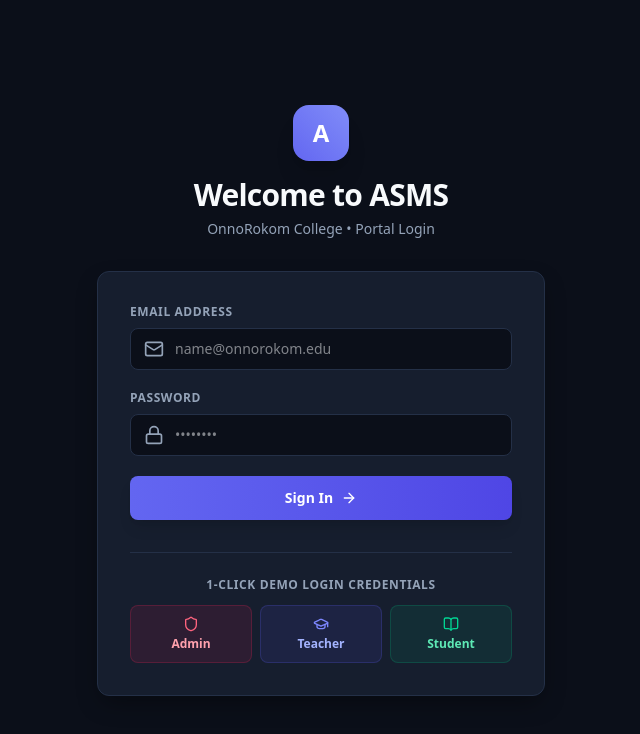
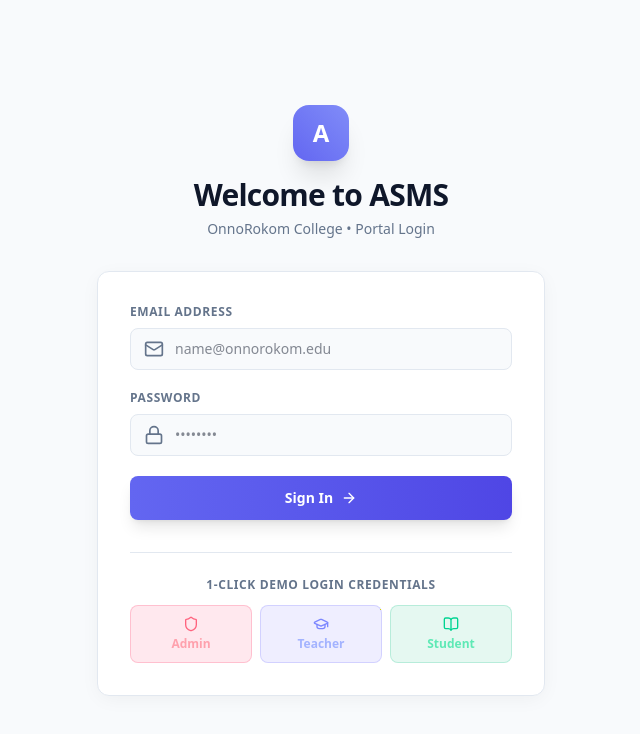
Before and after one commit to sujadud/ASMS---Assignment-Submission-Management-System, a Next.js app in the folder frontend/: page /login in a window 1280 px wide. Shown: the top 734 px of the page, without its empty margins (319-959 px from the left). Built offline with nearby package versions, Linux system fonts and the light colour scheme; no server answers.

Commit message:
feat(ui): add role-based navigation and topbar theme mode switcher

```diff
--- a/frontend/src/app/globals.css
+++ b/frontend/src/app/globals.css
@@ -79,6 +79,28 @@ html[data-theme="DarkViolet"] {
   --text-muted: #d8b4fe;
 }
 
+/* Light Mode Override */
+html.light, html[data-mode="light"] {
+  --bg-main: #f8fafc;
+  --bg-card: #ffffff;
+  --bg-sidebar: #ffffff;
+  --border-color: #e2e8f0;
+  --text-main: #0f172a;
+  --text-muted: #64748b;
+  --primary-glow: rgba(99, 102, 241, 0.15);
+}
+
+html.light .glass-panel {
+  background-color: #ffffff;
+  border: 1px solid #e2e8f0;
+  box-shadow: 0 4px 20px -2px rgba(0, 0, 0, 0.05);
+}
+
+html.light .glass-nav {
+  background-color: #ffffff;
+  border-bottom: 1px solid #e2e8f0;
+}
+
 body {
   background-color: var(--bg-main);
   color: var(--text-main);
--- a/frontend/src/components/Navbar.tsx
+++ b/frontend/src/components/Navbar.tsx
@@ -1,17 +1,43 @@
 'use client';
 
-import React from 'react';
+import React, { useState, useRef, useEffect } from 'react';
 import { useAuth } from '@/context/AuthContext';
-import { useTheme } from '@/context/ThemeContext';
-import { LogOut, User as UserIcon, Shield, GraduationCap, BookOpen } from 'lucide-react';
+import { useTheme, ThemeMode } from '@/context/ThemeContext';
+import {
+  LogOut,
+  Shield,
+  GraduationCap,
+  BookOpen,
+  Sun,
+  Moon,
+  Monitor,
+  ChevronDown
+} from 'lucide-react';
 import Link from 'next/link';
 
 export const Navbar: React.FC = () => {
   const { user, logout } = useAuth();
-  const { settings } = useTheme();
+  const { settings, themeMode, setThemeMode } = useTheme();
 
-  const getRoleBadge = (role?: string) => {
-    switch (role) {
+  const [themeDropdownOpen, setThemeDropdownOpen] = useState(false);
+  const dropdownRef = useRef<HTMLDivElement>(null);
+
+  useEffect(() => {
+    const handleClickOutside = (event: MouseEvent) => {
+      if (dropdownRef.current && !dropdownRef.current.contains(event.target as Node)) {
+        setThemeDropdownOpen(false);
+      }
+    };
+    document.addEventListener('mousedown', handleClickOutside);
+    return () => document.removeEventListener('mousedown', handleClickOutside);
+  }, []);
+
+  const getRoleBadge = (role?: string | number) => {
+    const roleStr = typeof role === 'number'
+      ? (role === 1 ? 'Admin' : role === 2 ? 'Teacher' : 'Student')
+      : role;
+
+    switch (roleStr) {
       case 'Admin':
         return (
           <span className="inline-flex items-center gap-1.5 px-2.5 py-1 text-xs font-semibold rounded-full bg-rose-500/10 text-rose-400 border border-rose-500/20">
@@ -35,6 +61,17 @@ export const Navbar: React.FC = () => {
     }
   };
 
+  const getThemeIcon = () => {
+    switch (themeMode) {
+      case 'light':
+        return <Sun className="w-4 h-4 text-amber-400" />;
+      case 'dark':
+        return <Moon className="w-4 h-4 text-indigo-400" />;
+      default:
+        return <Monitor className="w-4 h-4 text-[var(--text-muted)]" />;
+    }
+  };
+
   return (
     <header className="sticky top-0 z-40 glass-nav border-b border-[var(--border-color)] px-6 py-3.5 flex items-center justify-between">
       <div className="flex items-center gap-3">
@@ -53,8 +90,65 @@ export const Navbar: React.FC = () => {
         </Link>
       </div>
 
-      {user && (
-        <div className="flex items-center gap-4">
+      <div className="flex items-center gap-4">
+        {/* Topbar Theme Mode Switcher Dropdown */}
+        <div className="relative" ref={dropdownRef}>
+          <button
+            type="button"
+            onClick={() => setThemeDropdownOpen(!themeDropdownOpen)}
+            className="flex items-center gap-1.5 px-3 py-1.5 rounded-lg bg-[var(--bg-main)] border border-[var(--border-color)] text-[var(--text-main)] hover:bg-[var(--border-color)]/30 transition-all text-xs font-medium"
+            title="Switch Theme Mode (System / Light / Dark)"
+          >
+            {getThemeIcon()}
+            <span className="capitalize hidden md:inline">{themeMode}</span>
+            <ChevronDown className="w-3.5 h-3.5 text-[var(--text-muted)]" />
+          </button>
+
+          {themeDropdownOpen && (
+            <div className="absolute right-0 mt-2 w-36 glass-panel p-1.5 shadow-xl border border-[var(--border-color)] z-50 animate-fade-in flex flex-col gap-1">
+              <button
+                type="button"
+                onClick={() => { setThemeMode('system'); setThemeDropdownOpen(false); }}
+                className={`flex items-center gap-2 px-3 py-2 text-xs font-medium rounded-md transition-colors ${
+                  themeMode === 'system'
+                    ? 'bg-[var(--primary)] text-white font-semibold'
+                    : 'text-[var(--text-main)] hover:bg-[var(--border-color)]/30'
+                }`}
+              >
+                <Monitor className="w-4 h-4" />
+                System
+              </button>
+
+              <button
+                type="button"
+                onClick={() => { setThemeMode('light'); setThemeDropdownOpen(false); }}
+                className={`flex items-center gap-2 px-3 py-2 text-xs font-medium rounded-md transition-colors ${
+                  themeMode === 'light'
+                    ? 'bg-[var(--primary)] text-white font-semibold'
+                    : 'text-[var(--text-main)] hover:bg-[var(--border-color)]/30'
+                }`}
+              >
+                <Sun className="w-4 h-4" />
+                Light
+              </button>
+
+              <button
+                type="button"
+                onClick={() => { setThemeMode('dark'); setThemeDropdownOpen(false); }}
+                className={`flex items-center gap-2 px-3 py-2 text-xs font-medium rounded-md transition-colors ${
+                  themeMode === 'dark'
+                    ? 'bg-[var(--primary)] text-white font-semibold'
+                    : 'text-[var(--text-main)] hover:bg-[var(--border-color)]/30'
+                }`}
+              >
+                <Moon className="w-4 h-4" />
+                Dark
+              </button>
+            </div>
+          )}
+        </div>
+
+        {user && (
           <div className="flex items-center gap-3 pl-4 border-l border-[var(--border-color)]">
             <div className="text-right hidden sm:block">
               <div className="text-sm font-semibold text-[var(--text-main)]">
@@ -70,13 +164,13 @@ export const Navbar: React.FC = () => {
             <button
               onClick={logout}
               title="Logout"
-              className="p-2 rounded-lg text-[var(--text-muted)] hover:text-rose-400 hover:bg-rose-500/10 transition-colors ml-2"
+              className="p-2 rounded-lg text-[var(--text-muted)] hover:text-rose-400 hover:bg-rose-500/10 transition-colors ml-1"
             >
               <LogOut className="w-4 h-4" />
             </button>
           </div>
-        </div>
-      )}
+        )}
+      </div>
     </header>
   );
 };
--- a/frontend/src/components/Sidebar.tsx
+++ b/frontend/src/components/Sidebar.tsx
@@ -21,17 +21,20 @@ export const Sidebar: React.FC = () => {
 
   if (!user) return null;
 
+  const isAdmin = user.role === 'Admin' || (user.role as any) === 1;
+  const isTeacher = user.role === 'Teacher' || (user.role as any) === 2;
+
   const adminLinks = [
     { label: 'Overview', href: '/dashboard', icon: LayoutDashboard },
     { label: 'User Management', href: '/dashboard/users', icon: Users },
-    { label: 'Academics Mapping', href: '/dashboard/academics', icon: BookOpen },
-    { label: 'System Settings', href: '/dashboard/settings', icon: Settings },
+    { label: 'Academic Setup', href: '/dashboard/academics', icon: BookOpen },
+    { label: 'Application Settings', href: '/dashboard/settings', icon: Settings },
   ];
 
   const teacherLinks = [
     { label: 'Overview', href: '/dashboard', icon: LayoutDashboard },
     { label: 'Assignments', href: '/dashboard/assignments', icon: FileText },
-    { label: 'Submissions Review', href: '/dashboard/submissions', icon: CheckSquare },
+    { label: 'Submissions & Grading', href: '/dashboard/submissions', icon: CheckSquare },
   ];
 
   const studentLinks = [
@@ -40,17 +43,20 @@ export const Sidebar: React.FC = () => {
     { label: 'Gradebook & Results', href: '/dashboard/results', icon: Award },
   ];
 
-  const links = user.role === 'Admin' ? adminLinks : user.role === 'Teacher' ? teacherLinks : studentLinks;
+  const links = isAdmin ? adminLinks : isTeacher ? teacherLinks : studentLinks;
+  const roleTitle = isAdmin ? 'Admin' : isTeacher ? 'Teacher' : 'Student';
 
   return (
     <aside className="w-64 glass-panel border-r border-[var(--border-color)] p-4 flex flex-col gap-2 min-h-[calc(100vh-65px)]">
       <div className="text-xs font-semibold uppercase tracking-wider text-[var(--text-muted)] px-3 mb-2">
-        {user.role} Navigation
+        {roleTitle} Navigation
       </div>
       <nav className="flex flex-col gap-1">
         {links.map((link) => {
           const Icon = link.icon;
-          const isActive = pathname === link.href;
+          const isActive = link.href === '/dashboard'
+            ? pathname === '/dashboard'
+            : pathname.startsWith(link.href);
 
           return (
             <Link
--- a/frontend/src/context/ThemeContext.tsx
+++ b/frontend/src/context/ThemeContext.tsx
@@ -4,8 +4,12 @@ import React, { createContext, useContext, useEffect, useState } from 'react';
 import { PublicSettings } from '@/types';
 import apiClient from '@/lib/apiClient';
 
+export type ThemeMode = 'system' | 'light' | 'dark';
+
 interface ThemeContextType {
   settings: PublicSettings;
+  themeMode: ThemeMode;
+  setThemeMode: (mode: ThemeMode) => void;
   refreshSettings: () => Promise<void>;
 }
 
@@ -20,11 +24,26 @@ const defaultSettings: PublicSettings = {
 
 const ThemeContext = createContext<ThemeContextType>({
   settings: defaultSettings,
+  themeMode: 'system',
+  setThemeMode: () => {},
   refreshSettings: async () => {},
 });
 
 export const ThemeProvider: React.FC<{ children: React.ReactNode }> = ({ children }) => {
   const [settings, setSettings] = useState<PublicSettings>(defaultSettings);
+  const [themeMode, setThemeModeState] = useState<ThemeMode>('system');
+
+  useEffect(() => {
+    const storedMode = localStorage.getItem('asms_theme_mode') as ThemeMode;
+    if (storedMode && ['system', 'light', 'dark'].includes(storedMode)) {
+      setThemeModeState(storedMode);
+    }
+  }, []);
+
+  const setThemeMode = (mode: ThemeMode) => {
+    setThemeModeState(mode);
+    localStorage.setItem('asms_theme_mode', mode);
+  };
 
   const fetchSettings = async () => {
     try {
@@ -43,12 +62,9 @@ export const ThemeProvider: React.FC<{ children: React.ReactNode }> = ({ childre
     if (typeof document === 'undefined') return;
 
     const root = document.documentElement;
-
-    // Remove existing theme attribute
     root.setAttribute('data-theme', theme);
     root.setAttribute('data-font', font);
 
-    // Apply font-family dynamically via Google Fonts if needed
     const fontId = 'dynamic-google-font';
     let linkEl = document.getElementById(fontId) as HTMLLinkElement;
     if (!linkEl) {
@@ -65,11 +81,44 @@ export const ThemeProvider: React.FC<{ children: React.ReactNode }> = ({ childre
   };
 
   useEffect(() => {
+    if (typeof document === 'undefined') return;
+    const root = document.documentElement;
+
+    const applyMode = () => {
+      let isDark = true;
+      if (themeMode === 'system') {
+        isDark = window.matchMedia('(prefers-color-scheme: dark)').matches;
+      } else {
+        isDark = themeMode === 'dark';
+      }
+
+      if (isDark) {
+        root.classList.add('dark');
+        root.classList.remove('light');
+        root.setAttribute('data-mode', 'dark');
+      } else {
+        root.classList.add('light');
+        root.classList.remove('dark');
+        root.setAttribute('data-mode', 'light');
+      }
+    };
+
+    applyMode();
+
+    if (themeMode === 'system') {
+      const mediaQuery = window.matchMedia('(prefers-color-scheme: dark)');
+      const handleChange = () => applyMode();
+      mediaQuery.addEventListener('change', handleChange);
+      return () => mediaQuery.removeEventListener('change', handleChange);
+    }
+  }, [themeMode]);
+
+  useEffect(() => {
     fetchSettings();
   }, []);
 
   return (
-    <ThemeContext.Provider value={{ settings, refreshSettings: fetchSettings }}>
+    <ThemeContext.Provider value={{ settings, themeMode, setThemeMode, refreshSettings: fetchSettings }}>
       {children}
     </ThemeContext.Provider>
   );
```
